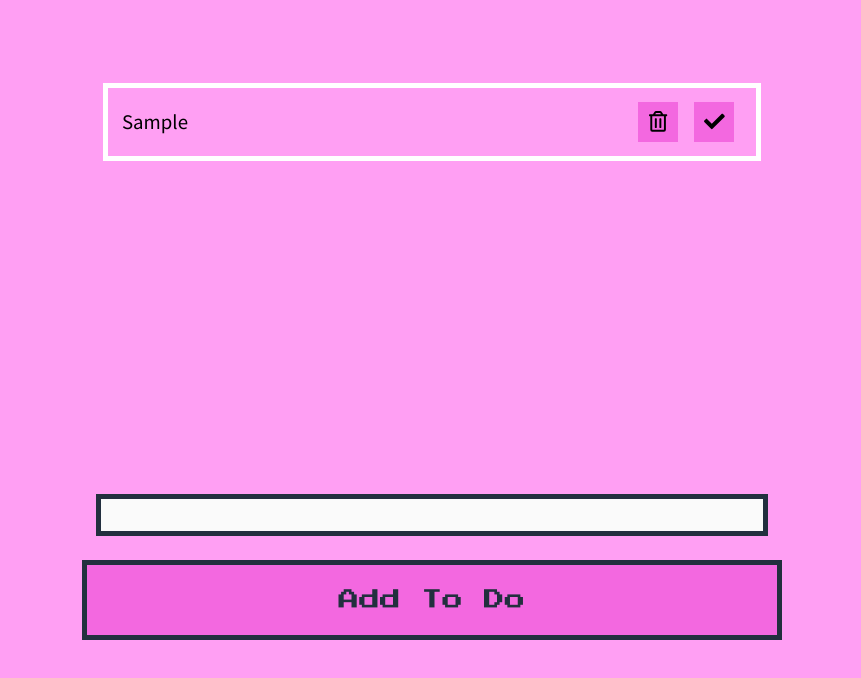
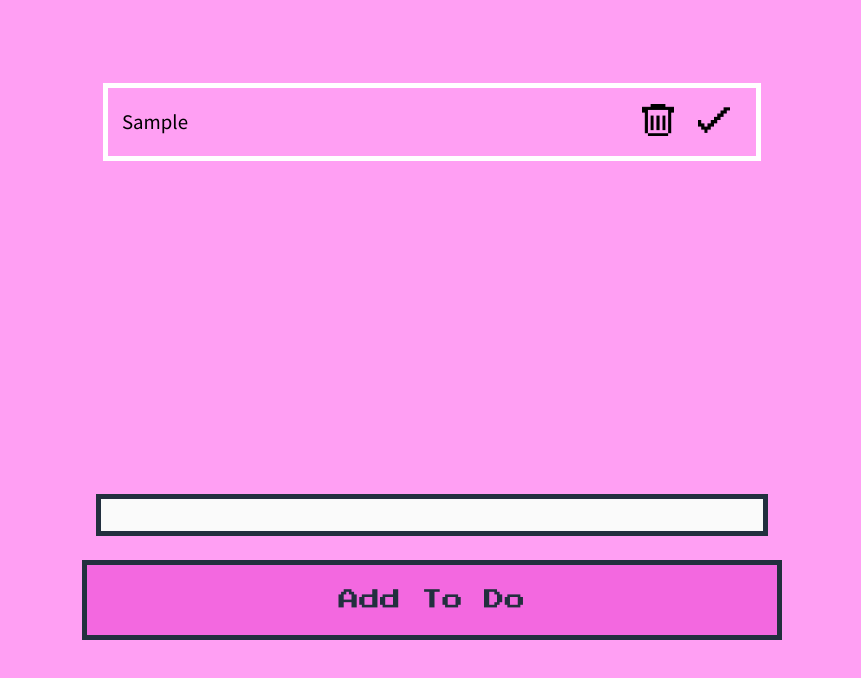
Before and after one commit to fac-13/Team-GIPHT-Todo, a website: page index.html in a window 1280 px wide. Both pictures are taken after typing "Sample" into the empty fields and a click on the input "Add To Do". Shown: the part 118-796 px from the top of the page, without its empty margins (208-1069 px from the left). Drawn offline with Linux system fonts and the light colour scheme.

Commit message:
add img to buttons

```diff
--- a/dom.js
+++ b/dom.js
@@ -24,7 +24,9 @@
 
     // this adds the delete button
     var deleteButtonNode = document.createElement('button');
-    var deleteIcon = document.createElement("i");
+    deleteButtonNode.setAttribute('aria-label', "delete");
+    var deleteIcon = document.createElement("img");
+    deleteIcon.setAttribute('src', 'img/trash.png');
     buttonsNode.appendChild(deleteButtonNode).appendChild(deleteIcon);
 
     deleteButtonNode.addEventListener('click', function(event) {
@@ -32,14 +34,11 @@
       update(newState);
     });
 
-    //add font awesome class to icon
-    deleteIcon.classList.add("far", "fa-trash-alt");
-    deleteButtonNode.setAttribute('aria-label', "delete");
-
-
     // add markTodo button
     var markButtonNode = document.createElement('button');
-    var markIcon = document.createElement("i");
+    markButtonNode.setAttribute('aria-label', "mark as done");
+    var markIcon = document.createElement("img");
+    markIcon.setAttribute('src', 'img/tick.png');
     buttonsNode.appendChild(markButtonNode).appendChild(markIcon);
 
     markButtonNode.addEventListener('click', function(event) {
@@ -52,9 +51,6 @@
     } else {
       spanNode.classList.remove('marked');
     }
-    //add class to show mark icon
-    markIcon.classList.add("fas", "fa-check");
-    markButtonNode.setAttribute('aria-label', "mark as done");
 
     return todoNode;
   };
--- a/style.css
+++ b/style.css
@@ -82,12 +82,14 @@ button {
   text-align: center;
   margin: 0 0.5rem;
   border-style: none;
-  background-color: #f368e0;
+  background-color: #ff9ff3;
   padding: 0;
 
 }
 
-i {
+img {
+  height: 80%;
+  width: 80%;
   margin: 0 auto;
   padding: 0;
 }
```
